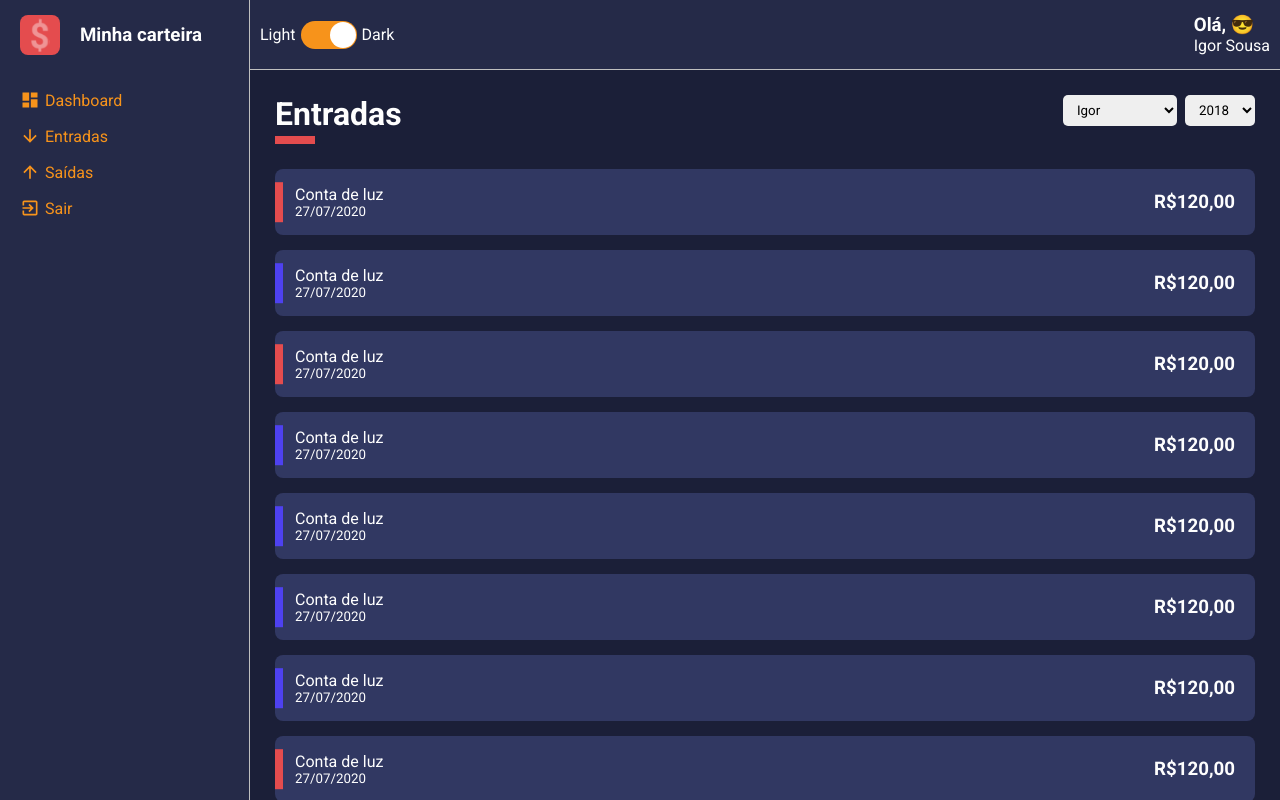
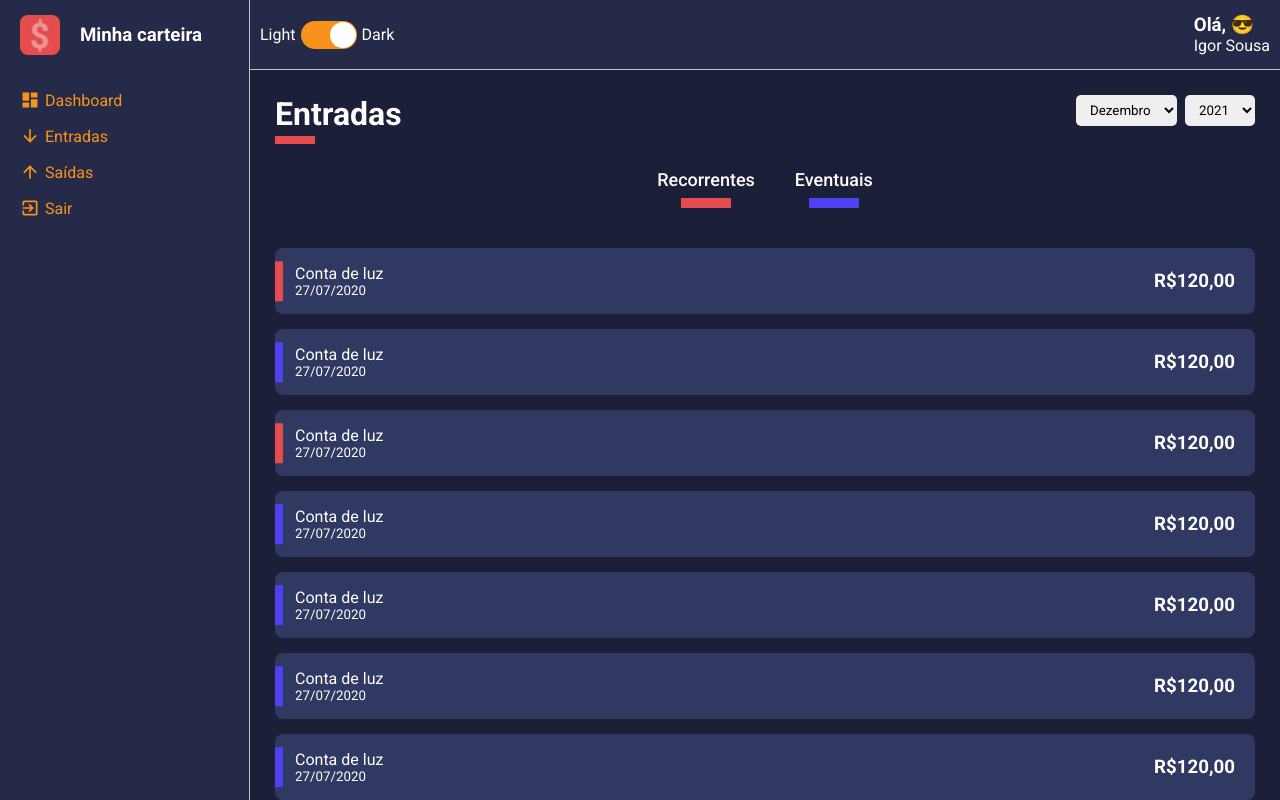
Before and after one commit to IgorSousaFront/minha_carteira_curso, a React (Create React App) app: page / in a window 1280 px wide. Built offline with nearby package versions, Linux system fonts and the light colour scheme.

Commit message:
criando estrutura para os filtros

```diff
--- a/src/components/HistoryFinanceCard/styles.ts
+++ b/src/components/HistoryFinanceCard/styles.ts
@@ -15,7 +15,7 @@ export const Card = styled.li`
   margin-bottom: 15px;
   list-style: none;
   cursor: pointer;
-  transition: transform .3s;
+  transition: transform .1s;
 
   &:hover {
     opacity: .7;
--- a/src/pages/Lists/index.tsx
+++ b/src/pages/Lists/index.tsx
@@ -3,27 +3,29 @@ import React from 'react';
 import SelectInput from '../../components/SelectInput';
 import HistoryFinanceCard from '../../components/HistoryFinanceCard';
 
-import { Container, Content } from './styles';
+import { Container, Content, Filters } from './styles';
 import ContentHeader from '../../components/ContentHeader';
 
 const List: React.FC = () => {
-  const names = [
-    {value: 'Igor', label: 'Igor'},
-    {value: 'Hendyara', label: 'Hendyara'},
-    {value: 'João Miguel', label: 'João Miguel'},
+  const months = [
+    {value: 12, label: 'Dezembro'},
+    {value: 1, label: 'Janeiro'},
+    {value: 3, label: 'Fevereiro'},
+    {value: 4, label: 'Março'},
   ];
 
   const years = [
+    {value: 2021, label: 2021},
+    {value: 2020, label: 2020},
+    {value: 2019, label: 2019},
     {value: 2018, label: 2018},
-    {value: 2019, label: 2019},
-    {value: 2020, label: 2020},
-    {value: 2021, label: 2021},
   ];
 
   let cardList = []
 
   for(let i = 0; i <= 33; i++) {
     let isRed = Math.floor(Math.random() * 2)
+
     cardList.push(
       <HistoryFinanceCard
         tagColor={isRed ? '#E44C4E' : '#4E41F0'}
@@ -40,40 +42,27 @@ const List: React.FC = () => {
         title="Entradas"
         lineColor="#E44C4E"
       >
-        <SelectInput options={names}/>
+        <SelectInput options={months}/>
         <SelectInput options={years}/>
       </ContentHeader>
 
+      <Filters>
+        <button
+          type="button"
+          className="tag-filter tag-filter-recurrent"
+        >
+          Recorrentes
+        </button>
+        <button
+          type="button"
+          className="tag-filter tag-filter-eventual"
+        >
+          Eventuais
+        </button>
+      </Filters>
+
       <Content>
         {cardList}
-        {/* <HistoryFinanceCard
-          cardColor="#313862"
-          tagColor="#E44C4E"
-          title="Conta de luz"
-          subtitle="27/07/2020"
-          amount="R$120,00"
-        />
-        <HistoryFinanceCard
-          cardColor="#313862"
-          tagColor="#E44C4E"
-          title="Conta de luz"
-          subtitle="27/07/2020"
-          amount="R$120,00"
-        />
-        <HistoryFinanceCard
-          cardColor="#313862"
-          tagColor="#E44C4E"
-          title="Conta de luz"
-          subtitle="27/07/2020"
-          amount="R$120,00"
-        />
-        <HistoryFinanceCard
-          cardColor="#313862"
-          tagColor="#E44C4E"
-          title="Conta de luz"
-          subtitle="27/07/2020"
-          amount="R$120,00"
-        /> */}
       </Content>
     </Container>
   );
--- a/src/pages/Lists/styles.ts
+++ b/src/pages/Lists/styles.ts
@@ -3,3 +3,38 @@ import styled from "styled-components";
 export const Container = styled.div``
 
 export const Content = styled.ul``
+
+export const Filters = styled.div`
+  width: 100%;
+  text-align: center;
+  margin-bottom: 40px;
+
+  .tag-filter {
+    background: none;
+    font-size: 18px;
+    font-weight: 500;
+    color: ${props => props.theme.colors.white};
+    margin: 0 20px;
+    transition: opacity .3s;
+
+    &:hover {
+      opacity: .7;
+    }
+
+    &::after {
+      content: '';
+      display : block;
+      width: 50px;
+      margin: 8px auto 0;
+      border-bottom: 10px solid;
+    }
+
+    &-recurrent::after {
+      border-color: ${props => props.theme.colors.warning};
+    }
+
+    &-eventual::after {
+      border-color: ${props => props.theme.colors.success};
+    }
+  }
+`
```
